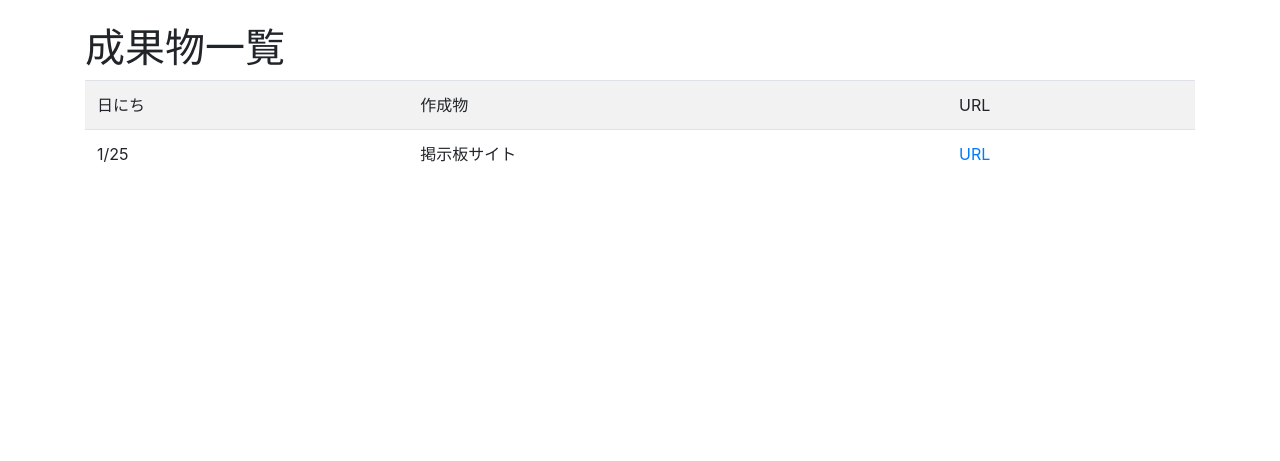
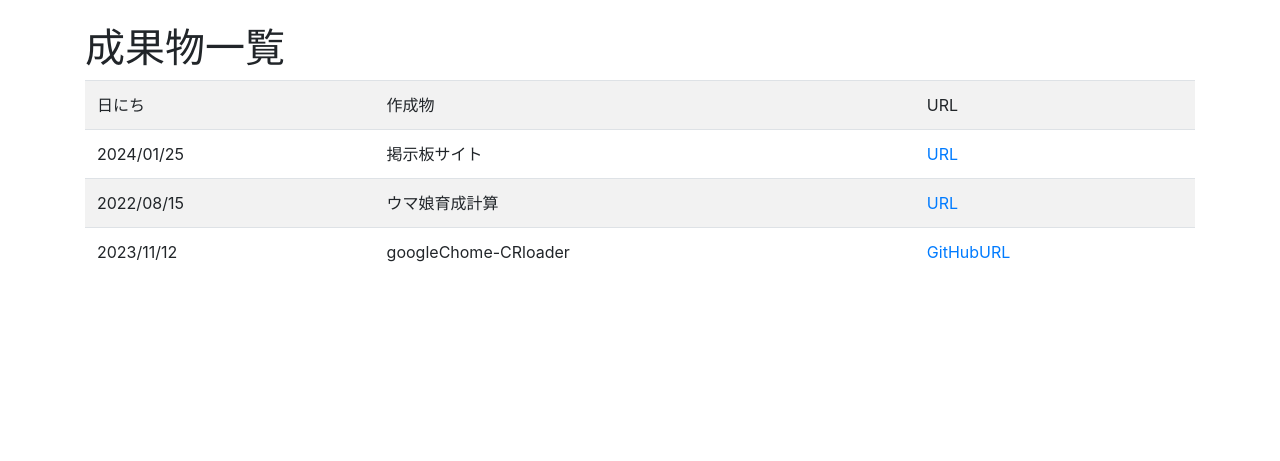
Before and after one commit to Tukimi1215/DjangoProgramTK2024, a Django app: page /tukimipage/programlist in a window 1280 px wide. Shown: the part 56-517 px from the top of the page. Run offline with Django 5.2, Linux system fonts and the light colour scheme; some libraries are stand-ins or nearby versions.

Commit message:
programListの追加

```diff
--- a/tukimiMypage/tukimipage/templates/tukimipage/programList.html
+++ b/tukimiMypage/tukimipage/templates/tukimipage/programList.html
@@ -10,9 +10,19 @@
             <td>URL</td>
         </tr>
         <tr>
-            <td>1/25</td>
+            <td>2024/01/25</td>
             <td>掲示板サイト</td>
             <td><a href='{% url "tukimipage:index" %}'>URL</a></td>
+        </tr>
+        <tr>
+            <td>2022/08/15</td>
+            <td>ウマ娘育成計算</td>
+            <td><a href="https://tukimi1215.github.io/umamusume/">URL</a></td>
+        </tr>
+        <tr>
+            <td>2023/11/12</td>
+            <td>googleChome-CRloader</td>
+            <td><a href="https://github.com/Tukimi1215/googleChome-CRloader">GitHubURL</a></td>
         </tr>
     </table>
 </div>
```
